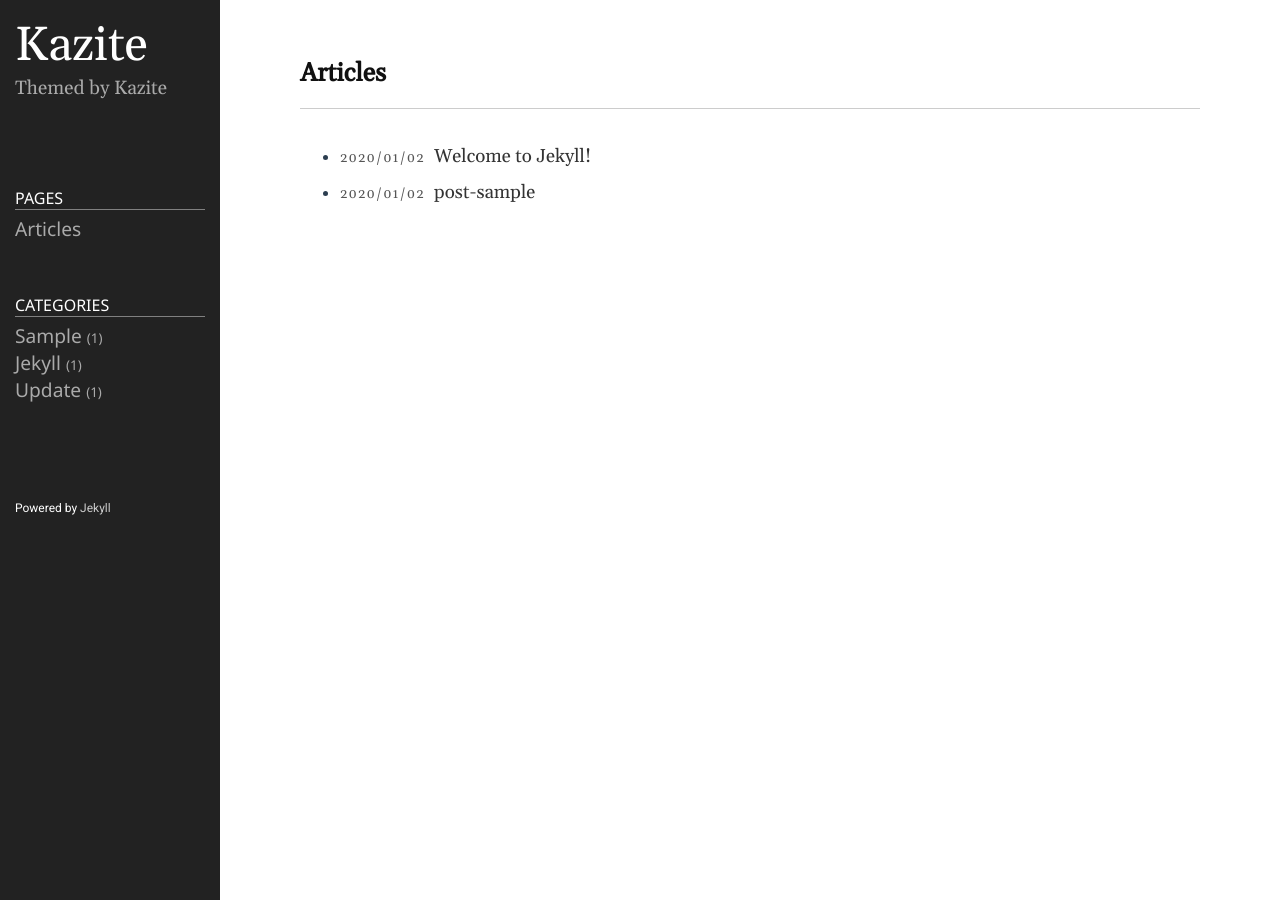
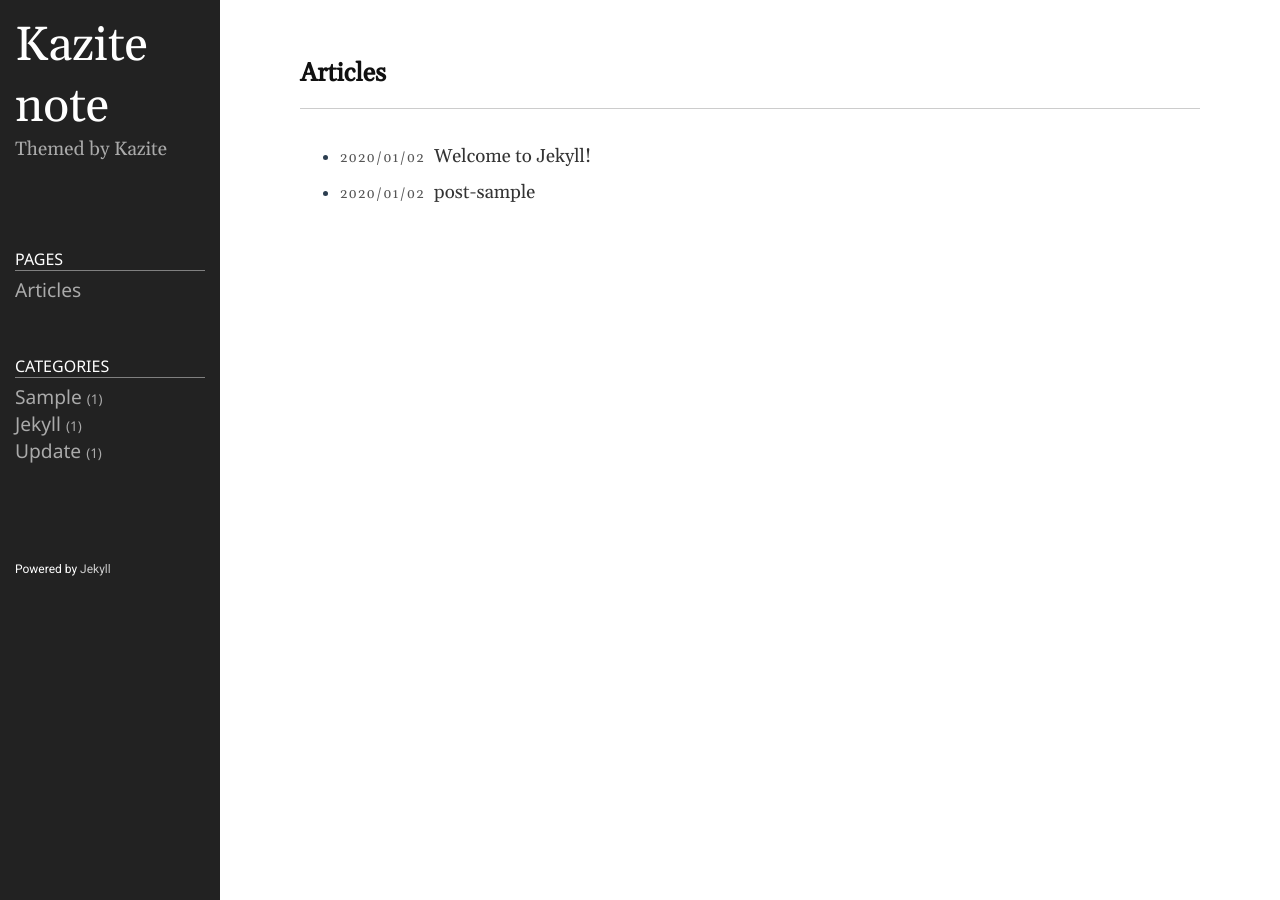
Before and after one commit to Kazite/Kazite.github.io, a Jekyll site: the page built from index.md, in a window 1280 px wide. Built offline with Jekyll 4.4.1, drawn with Linux system fonts in a browser that asks for light colours.

Commit message:
Update _config.yml

```diff
--- a/_config.yml
+++ b/_config.yml
@@ -18,11 +18,11 @@
 # You can create any custom variable you would like, and they will be accessible
 # in the templates via {{ site.myvariable }}.
 
-title: Kazite
+title: Kazite note
 email: 479889544@qq.com
 description: >- # this means to ignore newlines until "baseurl:"
   Themed by Kazite
-baseurl: "/note" # the subpath of your site, e.g. /blog
+# baseurl: "/note" # the subpath of your site, e.g. /blog
 url: "http://Kazite.github.io" # the base hostname & protocol for your site, e.g. http://example.com
 github_username: Kazite
 highlighter: rouge
```
